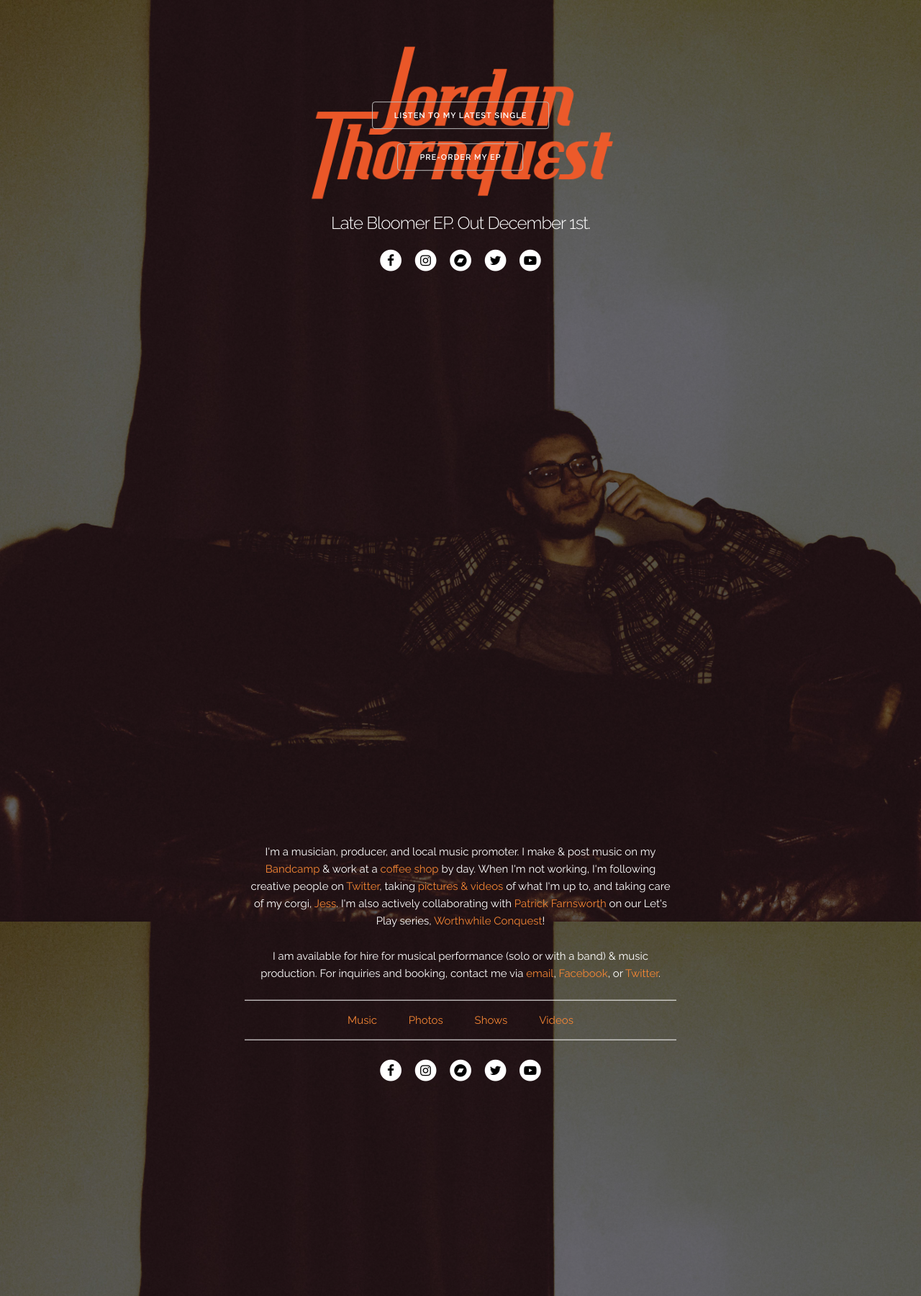
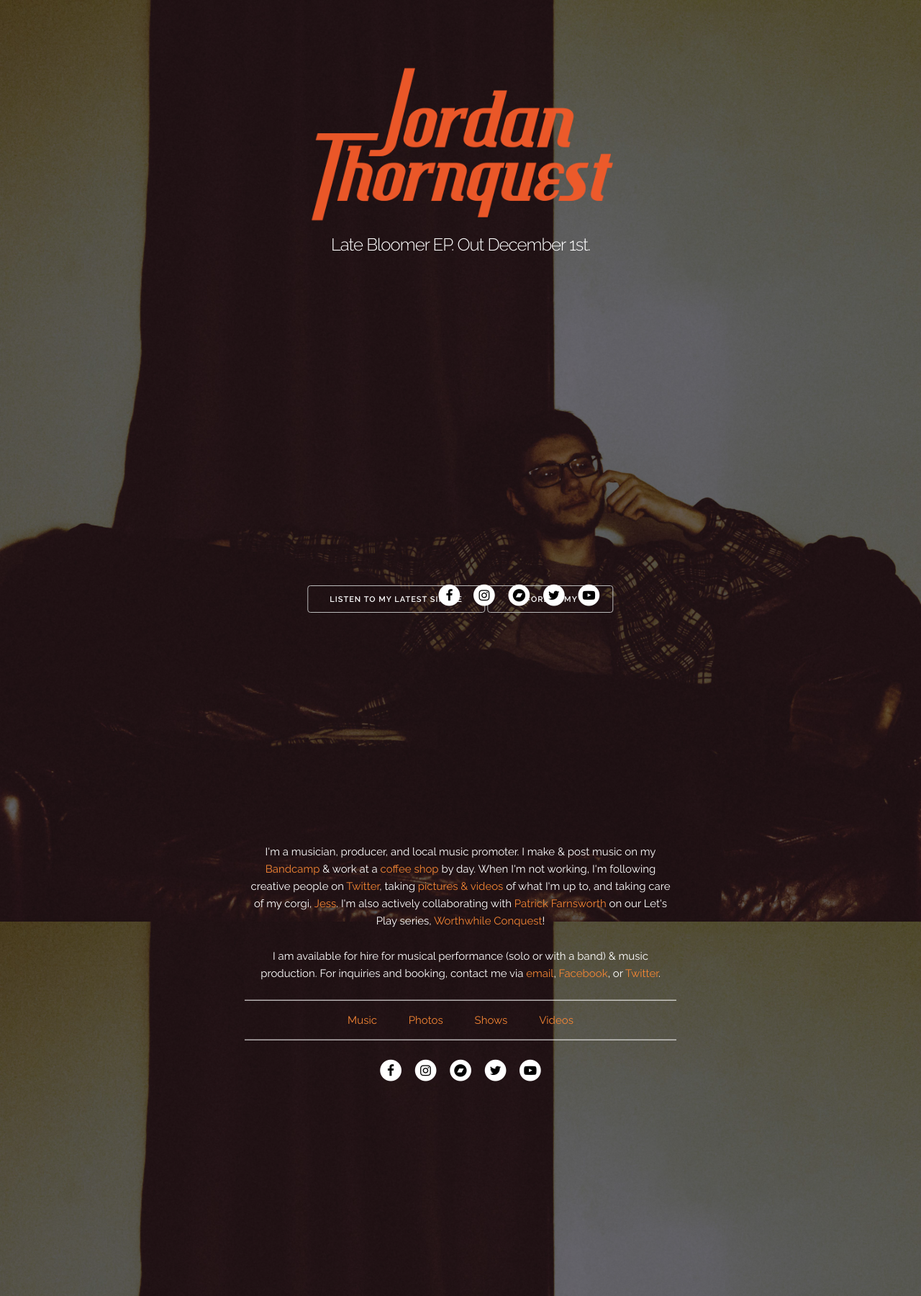
Before and after one commit to jordanthornquest/mains-and-monitors, a Jekyll site: the page built from index.html, in a window 1280 px wide. Shown: the whole page at 72% size. Built offline with Jekyll 4.4.1, drawn with Linux system fonts in a browser that asks for light colours; nearby versions of some CDN libraries.

Commit message:
Update styles.html

```diff
--- a/_includes/styles.html
+++ b/_includes/styles.html
@@ -74,6 +74,10 @@
       display: none;
     }
 
+    .desktop-social {
+      display: none;
+    }
+
     .mobile-nav li {
       margin: 0 0.7rem;
       font-size: 1.5rem;
@@ -145,9 +149,25 @@
       position: relative;
     }
 
+    .logo-box {
+      position: absolute;
+      top: 25%;
+      left: 50%;
+      transform: translate(-50%, -50%);
+      max-width: 600px;
+    }
+
+    .desktop-social {
+      position: absolute;
+      bottom: 0%;
+      right: 25%;
+      transform: translate(-50%, -50%);
+      max-width: 600px;
+    }
+
     .buttons {
       position: absolute;
-      bottom: 25%;
+      bottom: 0%;
       left: 50%;
       transform: translate(-50%, -50%);
       max-width: 600px;
@@ -159,10 +179,6 @@
     }
 
     .intro-content {
-      position: absolute;
-      top: 25%;
-      left: 50%;
-      transform: translate(-50%, -50%);
       max-width: 600px;
     }
 
```
